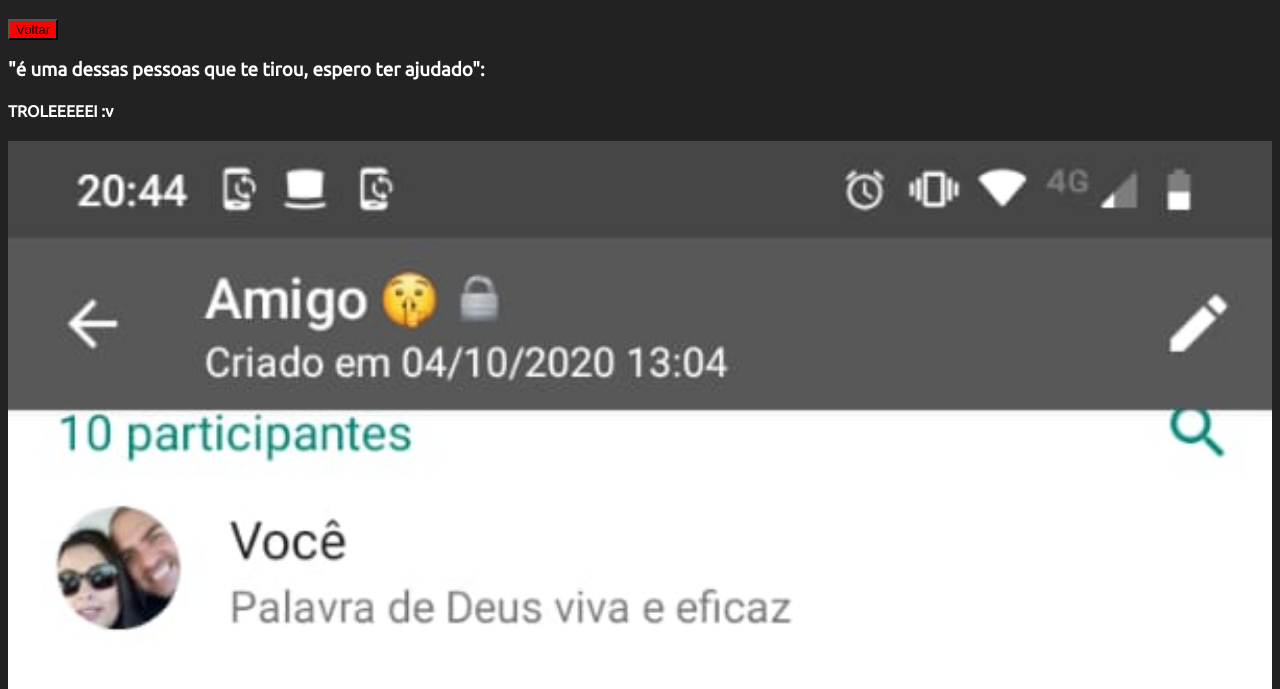
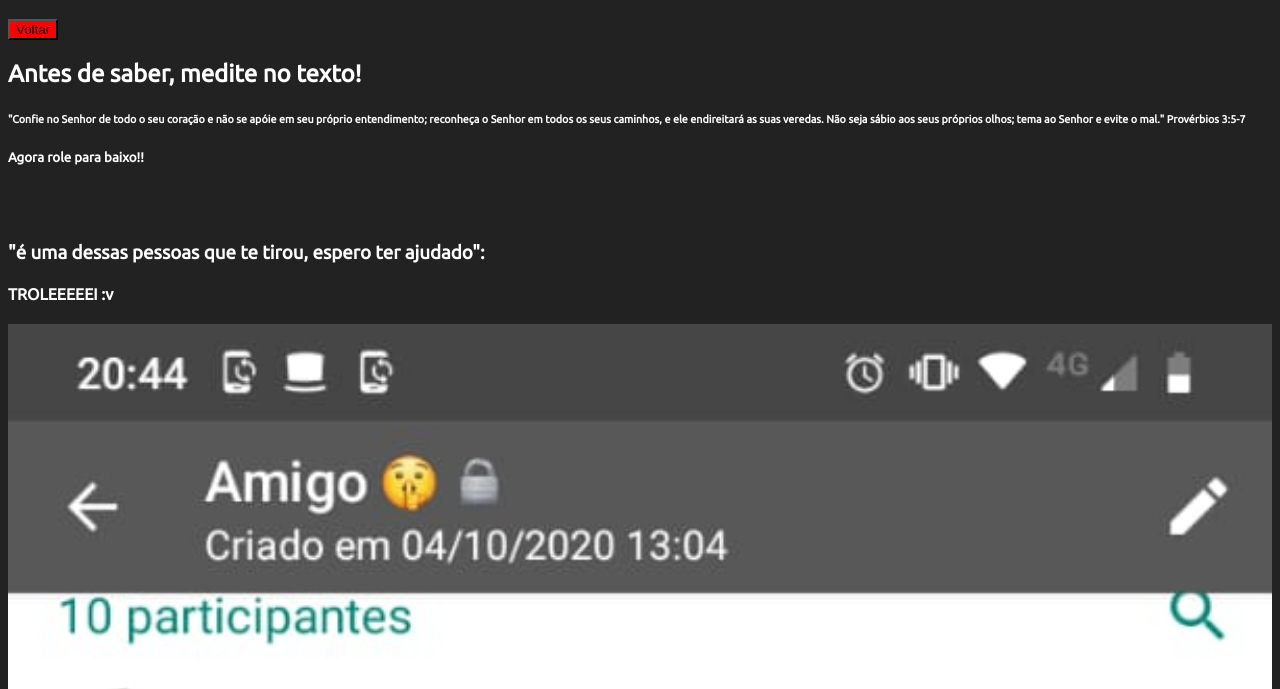
Before and after one commit to viniolimpio3/amigo_secreto_brincadeira, a plain HTML site: page index.html in a window 1280 px wide. Both pictures are taken after a click on the button "CLIQUE AQUI PARA SABER QUEM ENVIOU ISSO". Shown: the part 61-750 px from the top of the page. Drawn offline with Linux system fonts and the light colour scheme.

Commit message:
updating

```diff
--- a/index.html
+++ b/index.html
@@ -31,6 +31,18 @@
         <button id="btn">CLIQUE AQUI PARA SABER QUEM ENVIOU ISSO</button>
 
         <div id="h" hidden>
+            <h2>Antes de saber, medite no texto!</h2>
+            <h6>"Confie no Senhor de todo o seu coração e não se apóie em seu próprio entendimento;
+                reconheça o Senhor em todos os seus caminhos, e ele endireitará as suas veredas.
+                Não seja sábio aos seus próprios olhos; tema ao Senhor e evite o mal."
+
+                Provérbios 3:5-7
+            </h6>
+
+            <h5>Agora role para baixo!!</h5>
+            <br>
+            <br>
+
             <h3>"é uma dessas pessoas que te tirou, espero ter ajudado":</h3>
             <h4>TROLEEEEEI :v</h4>
             <img width="100%" src="./img.jpeg" title="seu amigo secreto LUAN">
```
